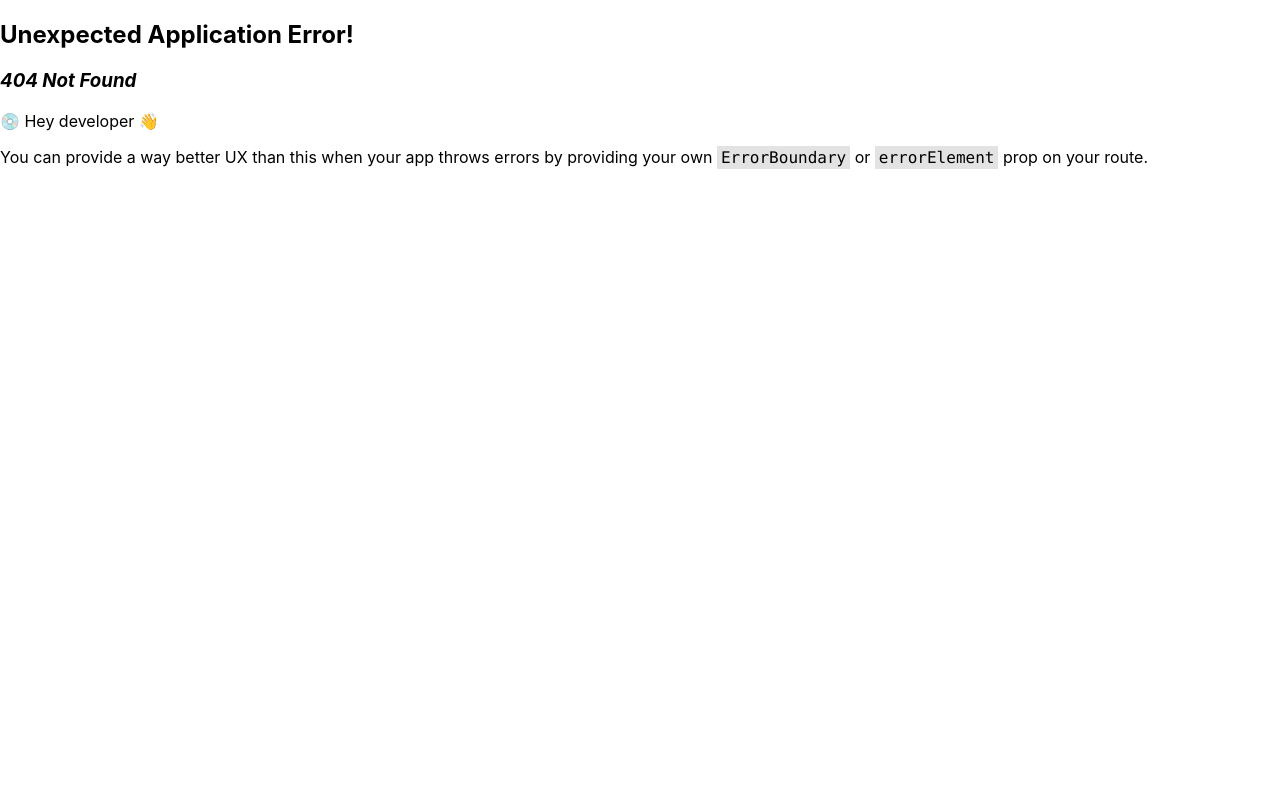
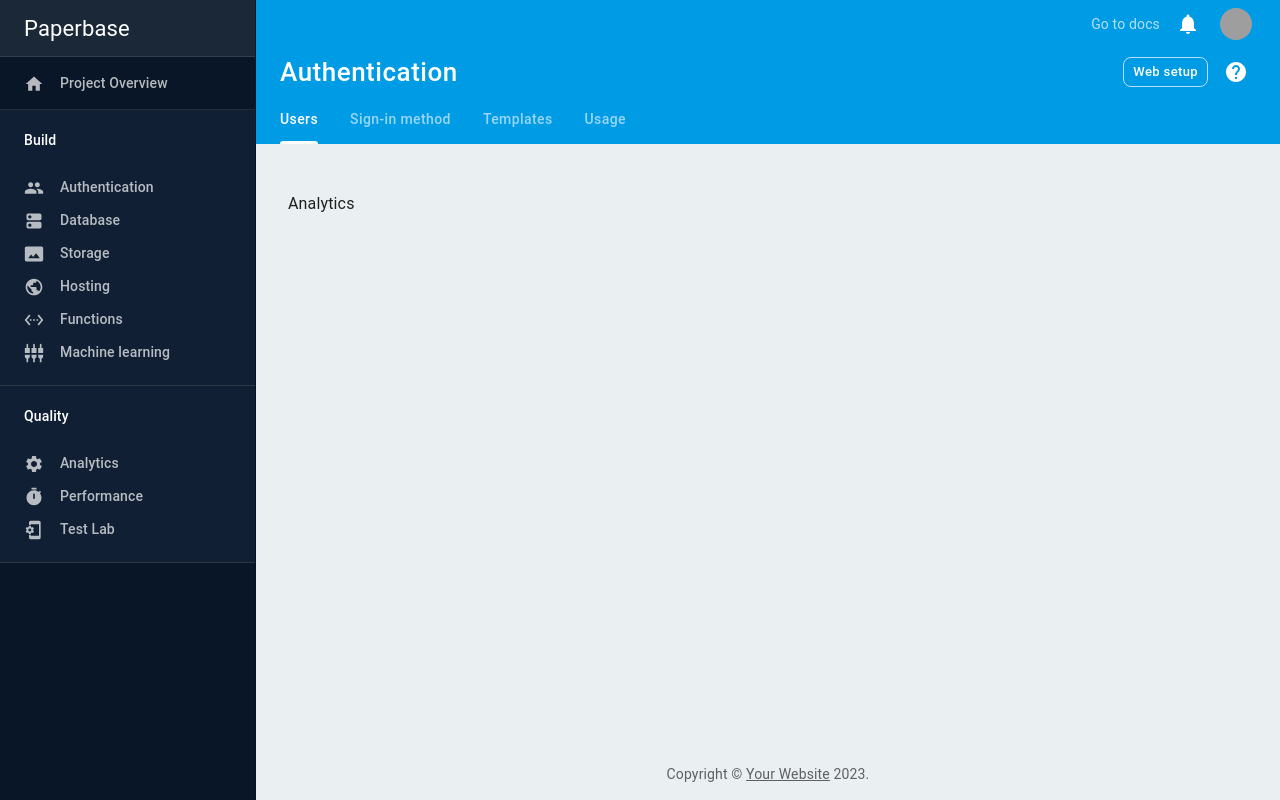
Before and after one commit to FrancescoMain/dashboard, a React (Create React App) app: page /analytics in a window 1280 px wide. Before the commit this address had no page. Built offline with nearby package versions, Linux system fonts and the light colour scheme; grey boxes are pictures that could not be loaded.

Commit message:
Scaffolding e rotte

```diff
--- /dev/null
+++ b/src/components/Analytics/Analytics.tsx
@@ -0,0 +1,5 @@
+const Analytics = () => {
+  return <div>Analytics</div>;
+};
+
+export default Analytics;
--- /dev/null
+++ b/src/components/Database/Database.tsx
@@ -0,0 +1,7 @@
+import React from "react";
+
+const Database = () => {
+  return <div>Database</div>;
+};
+
+export default Database;
--- /dev/null
+++ b/src/components/Functions/Functions.tsx
@@ -0,0 +1,7 @@
+import React from "react";
+
+const Functions = () => {
+  return <div>Functions</div>;
+};
+
+export default Functions;
--- /dev/null
+++ b/src/components/Hosting/Hosting.tsx
@@ -0,0 +1,7 @@
+import React from "react";
+
+const Hosting = () => {
+  return <div>Hosting</div>;
+};
+
+export default Hosting;
--- /dev/null
+++ b/src/components/MachineLearning/MachineLearning.tsx
@@ -0,0 +1,7 @@
+import React from "react";
+
+const MachineLearning = () => {
+  return <div>MachineLearning</div>;
+};
+
+export default MachineLearning;
--- a/src/components/Navigator/Navigator.tsx
+++ b/src/components/Navigator/Navigator.tsx
@@ -18,6 +18,7 @@ import TimerIcon from "@mui/icons-material/Timer";
 import SettingsIcon from "@mui/icons-material/Settings";
 import PhonelinkSetupIcon from "@mui/icons-material/PhonelinkSetup";
 import { useState } from "react";
+import { useNavigate } from "react-router-dom";
 
 const categories = [
   {
@@ -26,23 +27,25 @@ const categories = [
       {
         id: "Authentication",
         icon: <PeopleIcon />,
+        path: "/auth",
       },
-      { id: "Database", icon: <DnsRoundedIcon /> },
-      { id: "Storage", icon: <PermMediaOutlinedIcon /> },
-      { id: "Hosting", icon: <PublicIcon /> },
-      { id: "Functions", icon: <SettingsEthernetIcon /> },
+      { id: "Database", icon: <DnsRoundedIcon />, path: "/database" },
+      { id: "Storage", icon: <PermMediaOutlinedIcon />, path: "/storage" },
+      { id: "Hosting", icon: <PublicIcon />, path: "/hosting" },
+      { id: "Functions", icon: <SettingsEthernetIcon />, path: "/functions" },
       {
         id: "Machine learning",
         icon: <SettingsInputComponentIcon />,
+        path: "/machineLearning",
       },
     ],
   },
   {
     id: "Quality",
     children: [
-      { id: "Analytics", icon: <SettingsIcon /> },
-      { id: "Performance", icon: <TimerIcon /> },
-      { id: "Test Lab", icon: <PhonelinkSetupIcon /> },
+      { id: "Analytics", icon: <SettingsIcon />, path: "/analytics" },
+      { id: "Performance", icon: <TimerIcon />, path: "/performance" },
+      { id: "Test Lab", icon: <PhonelinkSetupIcon />, path: "/testLab" },
     ],
   },
 ];
@@ -69,6 +72,8 @@ const Navigator = (props: DrawerProps) => {
     setActiveItem(id);
   };
 
+  const navigate = useNavigate();
+
   return (
     <Drawer variant="permanent" {...other}>
       <List disablePadding>
@@ -88,8 +93,12 @@ const Navigator = (props: DrawerProps) => {
             <ListItem sx={{ py: 2, px: 3 }}>
               <ListItemText sx={{ color: "#fff" }}>{id}</ListItemText>
             </ListItem>
-            {children.map(({ id: childId, icon }) => (
-              <ListItem disablePadding key={childId}>
+            {children.map(({ id: childId, icon, path }) => (
+              <ListItem
+                onClick={() => navigate(path)}
+                disablePadding
+                key={childId}
+              >
                 <ListItemButton
                   onClick={() => handleActive(childId)}
                   sx={{
--- /dev/null
+++ b/src/components/Performance/Performance.tsx
@@ -0,0 +1,7 @@
+import React from "react";
+
+const Performance = () => {
+  return <div>Performance</div>;
+};
+
+export default Performance;
--- /dev/null
+++ b/src/components/TestLab/TestLab.tsx
@@ -0,0 +1,7 @@
+import React from "react";
+
+const TestLab = () => {
+  return <div>TestLab</div>;
+};
+
+export default TestLab;
```
Also changed, not shown: src/index.tsx (+35 -0 lines).
